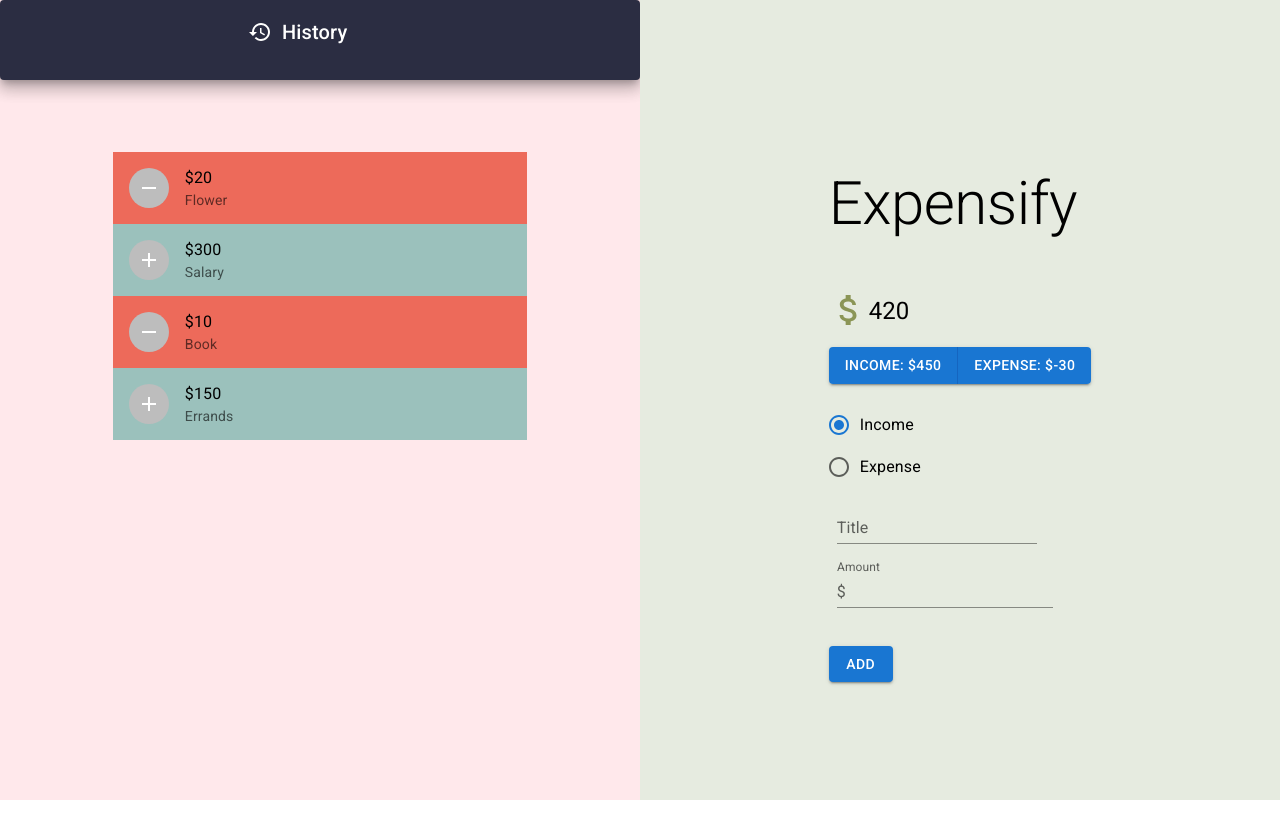
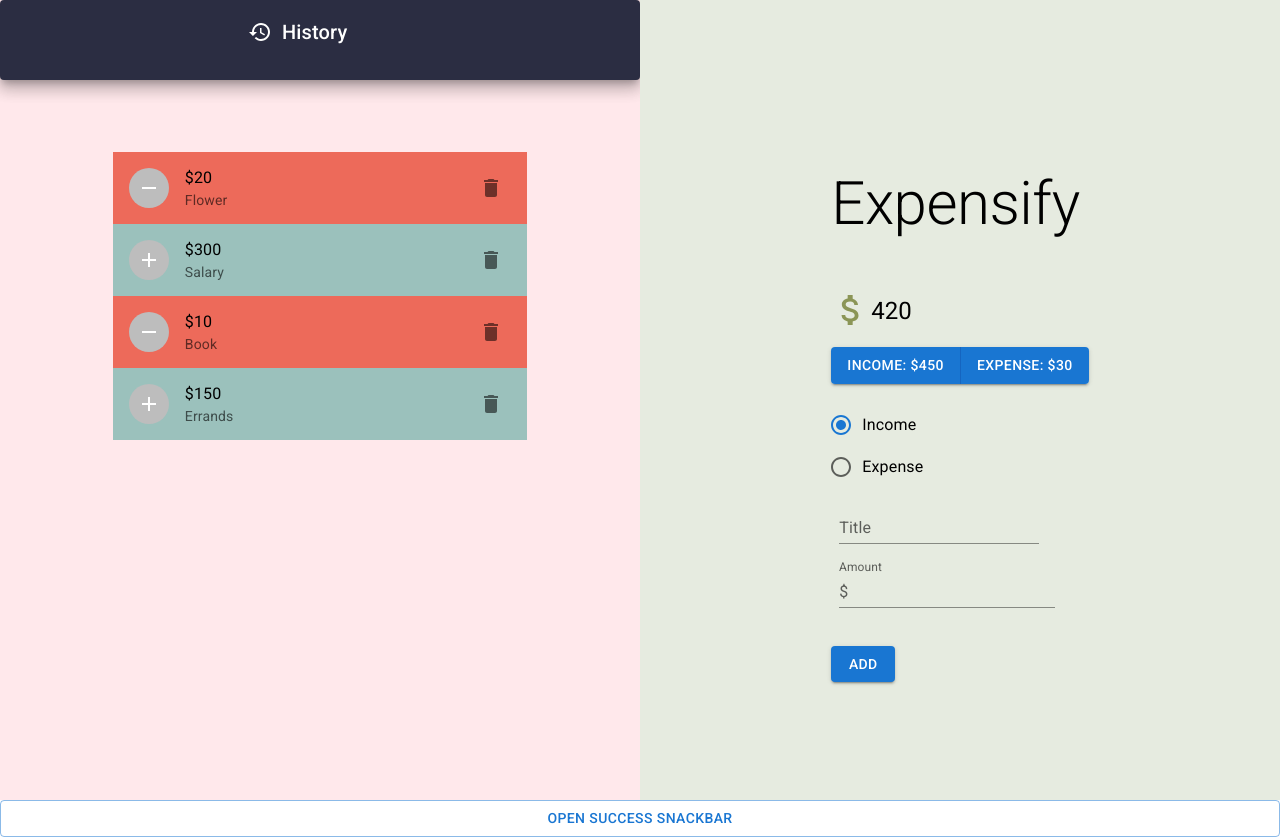
Before and after one commit to Arya-Gupta/Expensify, a React (Create React App) app: page / in a window 1280 px wide. Before the commit the page ends 800 px from the top, so only its background shows below. Built offline with nearby package versions, Linux system fonts and the light colour scheme.

Commit message:
Added snackbar component

```diff
--- a/src/App.js
+++ b/src/App.js
@@ -7,6 +7,7 @@
 import Display from "./components/Display";
 import { GlobalProvider } from "./context/GlobalState";
 import "./App.css";
+import Snackbar from "./components/Snackbar";
 
 function App() {
   const colorR = "#E6EBE0";
@@ -55,6 +56,7 @@
           </Grid>
         </Grid>
       </GlobalProvider>
+      <Snackbar />
     </>
   );
 }
--- a/src/components/Display.js
+++ b/src/components/Display.js
@@ -41,7 +41,7 @@
         sx={{ display: "block", marginBottom: "20px" }}
       >
         <Button>Income: ${income}</Button>
-        <Button>Expense: ${expense}</Button>
+        <Button>Expense: ${Math.abs(expense)}</Button>
       </ButtonGroup>
     </>
   );
--- a/src/components/HistoryContents.js
+++ b/src/components/HistoryContents.js
@@ -8,22 +8,33 @@
 import RemoveOutlinedIcon from "@mui/icons-material/RemoveOutlined";
 import { GlobalContext } from "../context/GlobalState";
 import { useContext } from "react";
+import DeleteIcon from "@mui/icons-material/Delete";
+import IconButton from "@mui/material/IconButton";
+import Tooltip from "@mui/material/Tooltip";
 
 export default function FolderList(props) {
   const { transactions } = useContext(GlobalContext);
 
   const expense = {
     color: props.colorSubtract,
-    icon: <RemoveOutlinedIcon />
+    icon: <RemoveOutlinedIcon />,
   };
 
   const income = {
     color: props.colorAdd,
-    icon: <AddIcon />
+    icon: <AddIcon />,
   };
 
   const generateStyle = (transactionType) => {
-    return (transactionType == "expense") ? expense : income;
+    return transactionType == "expense" ? expense : income;
+  };
+
+  const handleClick = () => {
+    console.info("You clicked the Chip.");
+  };
+
+  const handleDelete = () => {
+    console.info("You clicked the delete icon.");
   };
 
   return (
@@ -40,6 +51,12 @@
               primary={"$" + Math.abs(transaction.amount)}
               secondary={transaction.text}
             />
+
+            <Tooltip title="Delete">
+              <IconButton>
+                <DeleteIcon />
+              </IconButton>
+            </Tooltip>
           </ListItem>
         </>
       ))}
--- /dev/null
+++ b/src/components/Snackbar.js
@@ -0,0 +1,41 @@
+import * as React from "react";
+import Stack from "@mui/material/Stack";
+import Button from "@mui/material/Button";
+import Snackbar from "@mui/material/Snackbar";
+import MuiAlert from "@mui/material/Alert";
+
+const Alert = React.forwardRef(function Alert(props, ref) {
+  return <MuiAlert elevation={6} ref={ref} variant="filled" {...props} />;
+});
+
+export default function CustomizedSnackbars() {
+  const [open, setOpen] = React.useState(false);
+
+  const handleClick = () => {
+    setOpen(true);
+  };
+
+  const handleClose = (event, reason) => {
+    if (reason === "clickaway") {
+      return;
+    }
+
+    setOpen(false);
+  };
+
+  return (
+    <Stack spacing={2} sx={{ width: "100%" }}>
+      <Button variant="outlined" onClick={handleClick}>
+        Open success snackbar
+      </Button>
+      <Snackbar open={open} autoHideDuration={3000} onClose={handleClose}>
+        <Alert onClose={handleClose} severity="success" sx={{ width: "100%" }}>
+          Transaction added successfully
+        </Alert>
+      </Snackbar>
+
+      {/*<Alert severity="error">This is an error message!</Alert>
+  <Alert severity="success">This is a success message!</Alert>*/}
+    </Stack>
+  );
+}
```
Also changed, not shown: src/components/Footer.js (deleted).
